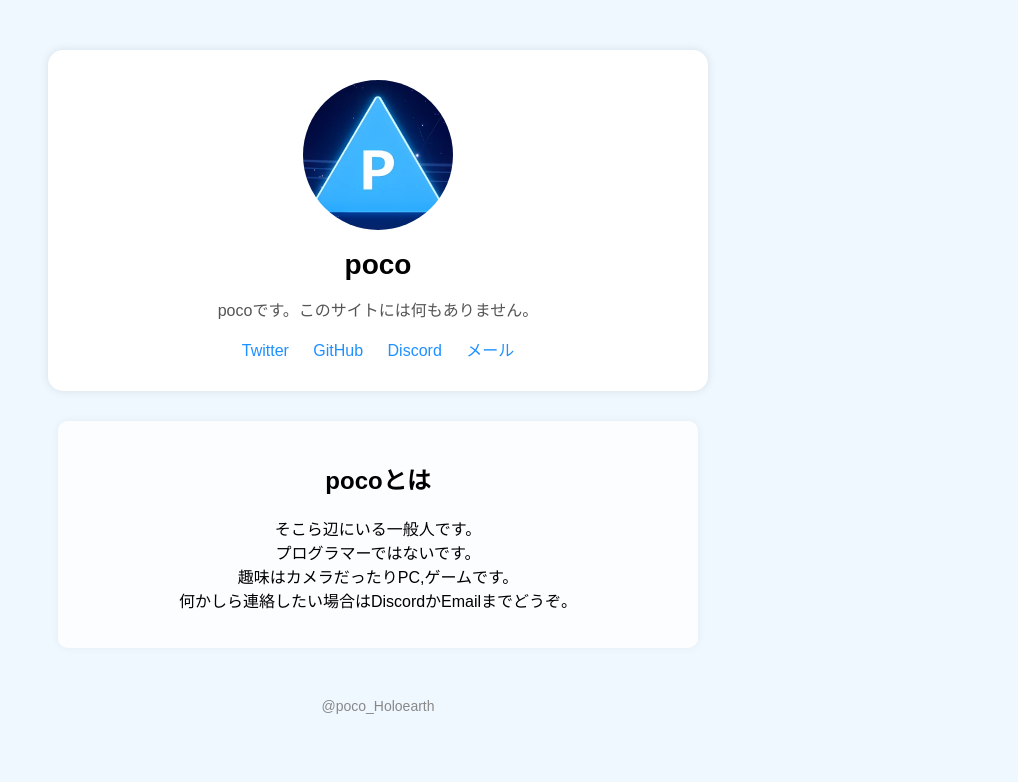
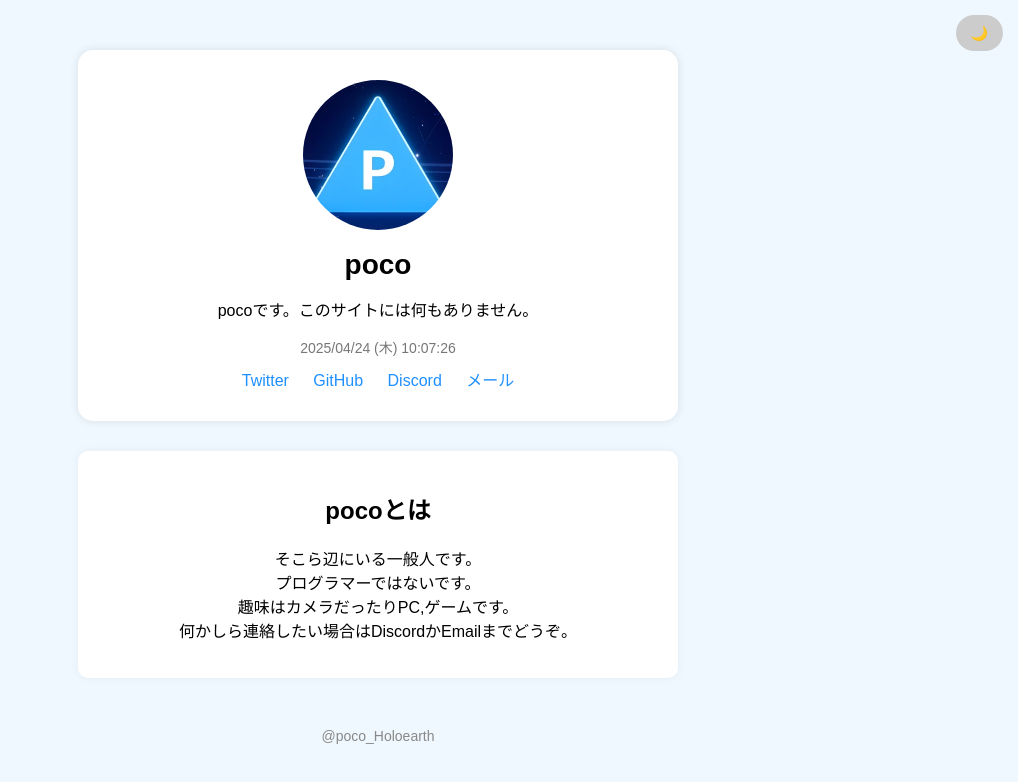
Before and after one commit to poco-holoearth/poco-holoearth.github.io, a plain HTML site: page index.html in a window 1280 px wide. Shown: the whole page, without its empty margins (262-1280 px from the left). Drawn offline with Linux system fonts and the light colour scheme.

Commit message:
Update index.html

```diff
--- a/index.html
+++ b/index.html
@@ -1,28 +1,46 @@
 <!DOCTYPE html>
 <html lang="ja">
+
 <head>
-  <meta charset="UTF-8">
-  <meta name="viewport" content="width=device-width, initial-scale=1.0">
-  <link rel="icon" href="./img/icon.webp" type="image/webp">
+  <meta charset="UTF-8" />
+  <meta name="viewport" content="width=device-width, initial-scale=1.0" />
+  <link rel="icon" href="./img/icon.webp" type="image/webp" />
   <title>pocoの部屋</title>
   <style>
+    :root {
+      --bg-color: #f0f8ff;
+      --text-color: #000;
+      --card-bg: #fff;
+      --footer-color: #888;
+    }
+
+    body.dark {
+      --bg-color: #1e1e1e;
+      --text-color: #fff;
+      --card-bg: #2a2a2a;
+      --footer-color: #aaa;
+    }
+
     body {
       font-family: 'Arial', sans-serif;
-      background-color: #f0f8ff;
+      background-color: var(--bg-color);
+      color: var(--text-color);
       text-align: center;
       padding: 50px 20px;
       margin: 0;
+      transition: background-color 0.3s, color 0.3s;
     }
 
     .profile {
-      background-color: #fff;
+      background-color: var(--card-bg);
       padding: 30px;
       border-radius: 15px;
-      box-shadow: 0 0 10px rgba(0,0,0,0.1);
-      display: inline-block;
+      box-shadow: 0 0 10px rgba(0, 0, 0, 0.1);
       max-width: 600px;
       width: 100%;
-      margin-bottom: 30px;
+      margin: 0 auto 30px;
+      display: block;
+      box-sizing: border-box;
     }
 
     .profile img {
@@ -39,7 +57,7 @@
 
     .profile p {
       font-size: 16px;
-      color: #555;
+      color: var(--text-color);
     }
 
     .social a {
@@ -54,30 +72,70 @@
 
     .more-about {
       max-width: 600px;
-      background-color: #ffffffcc;
+      background-color: var(--card-bg);
       padding: 20px;
       margin: 0 auto 30px;
       border-radius: 10px;
-      box-shadow: 0 0 10px rgba(0,0,0,0.05);
+      box-shadow: 0 0 10px rgba(0, 0, 0, 0.05);
+      text-align: center;
+      word-break: break-word;
+      box-sizing: border-box;
+    }
+
+    .clock {
+      font-size: 14px;
+      margin-bottom: 10px;
+      color: #777;
     }
 
     footer {
       margin-top: 50px;
       font-size: 14px;
-      color: #888;
+      color: var(--footer-color);
+    }
+
+    #toggle-theme {
+      position: fixed;
+      top: 15px;
+      right: 15px;
+      background: #ccc;
+      border: none;
+      padding: 10px 15px;
+      border-radius: 20px;
+      cursor: pointer;
+      font-size: 14px;
+      z-index: 999;
+    }
+
+    @media (max-width: 600px) {
+      .more-about {
+        padding: 15px;
+        margin: 0 10px 30px;
+      }
+
+      #toggle-theme {
+        right: 5px;
+        font-size: 12px;
+        padding: 8px 12px;
+      }
     }
   </style>
 </head>
+
 <body>
+  <button id="toggle-theme">🌙</button>
+
   <div class="profile">
-    <img src="./img/icon.webp" alt="icon">
+    <img src="./img/icon.webp" alt="icon" />
     <h1>poco</h1>
     <p>pocoです。このサイトには何もありません。</p>
+
+    <div class="clock" id="clock"></div>
 
     <div class="social">
       <a href="https://x.com/poco_Holoearth" target="_blank" rel="noopener">Twitter</a>
       <a href="https://github.com/poco-holoearth" target="_blank" rel="noopener">GitHub</a>
-      <a href="https://discord.com/users/1045302263087890513">Discord</a>
+      <a href="https://discord.com/users/1045302263087890513" target="_blank" rel="noopener">Discord</a>
       <a href="mailto:poco@poco.f5.si">メール</a>
     </div>
   </div>
@@ -85,9 +143,9 @@
   <div class="more-about">
     <h2>pocoとは</h2>
     <p>
-      そこら辺にいる一般人です。<br>
-      プログラマーではないです。<br>
-      趣味はカメラだったりPC,ゲームです。<br>
+      そこら辺にいる一般人です。<br />
+      プログラマーではないです。<br />
+      趣味はカメラだったりPC,ゲームです。<br />
       何かしら連絡したい場合はDiscordかEmailまでどうぞ。
     </p>
   </div>
@@ -95,5 +153,35 @@
   <footer>
     @poco_Holoearth
   </footer>
+
+  <script>
+    const toggleBtn = document.getElementById('toggle-theme');
+    toggleBtn.addEventListener('click', () => {
+      document.body.classList.toggle('dark');
+      toggleBtn.textContent = document.body.classList.contains('dark') ? '☀️' : '🌙';
+    });
+
+    const clock = document.getElementById('clock');
+    function updateClock() {
+      const now = new Date();
+
+      const year = now.getFullYear();
+      const month = (now.getMonth() + 1).toString().padStart(2, '0');
+      const day = now.getDate().toString().padStart(2, '0');
+      const h = now.getHours().toString().padStart(2, '0');
+      const m = now.getMinutes().toString().padStart(2, '0');
+      const s = now.getSeconds().toString().padStart(2, '0');
+
+      const daysOfWeek = ["日", "月", "火", "水", "木", "金", "土"];
+      const dayOfWeek = daysOfWeek[now.getDay()];
+
+      const formattedDate = `${year}/${month}/${day} (${dayOfWeek}) ${h}:${m}:${s}`;
+
+      document.getElementById('clock').textContent = formattedDate;
+    }
+    setInterval(updateClock, 1000);
+    updateClock();
+  </script>
 </body>
+
 </html>
```
